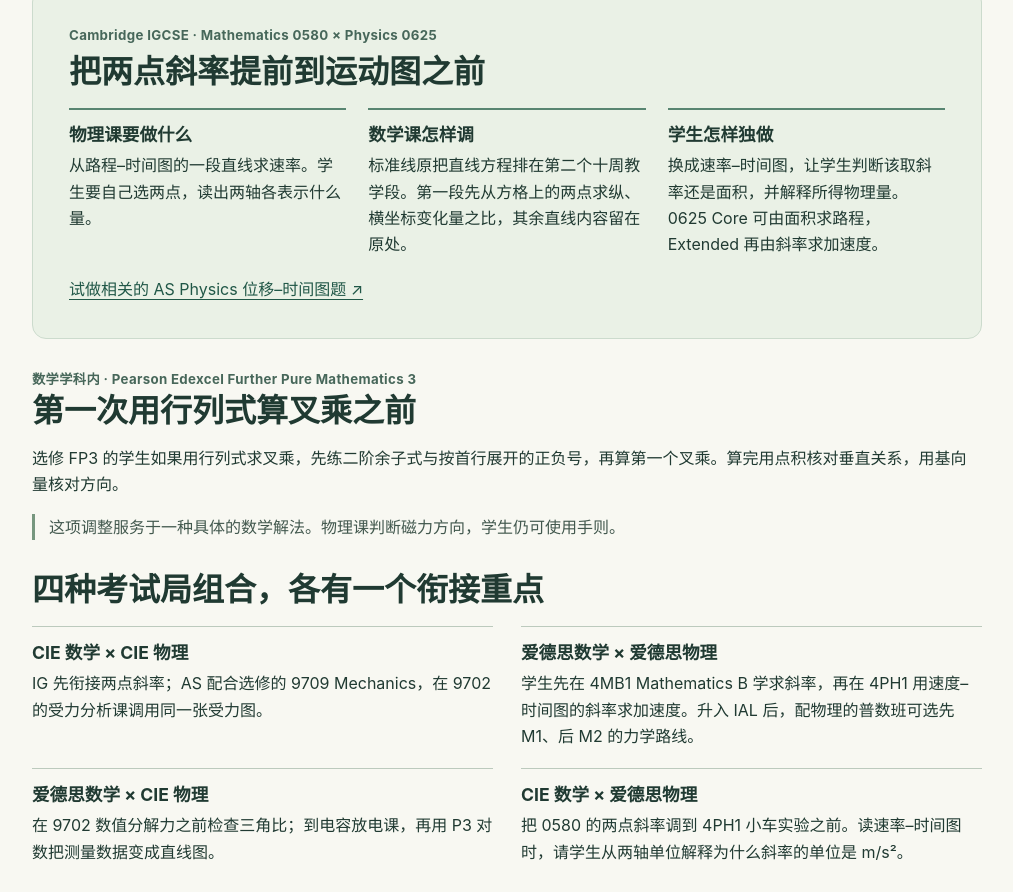
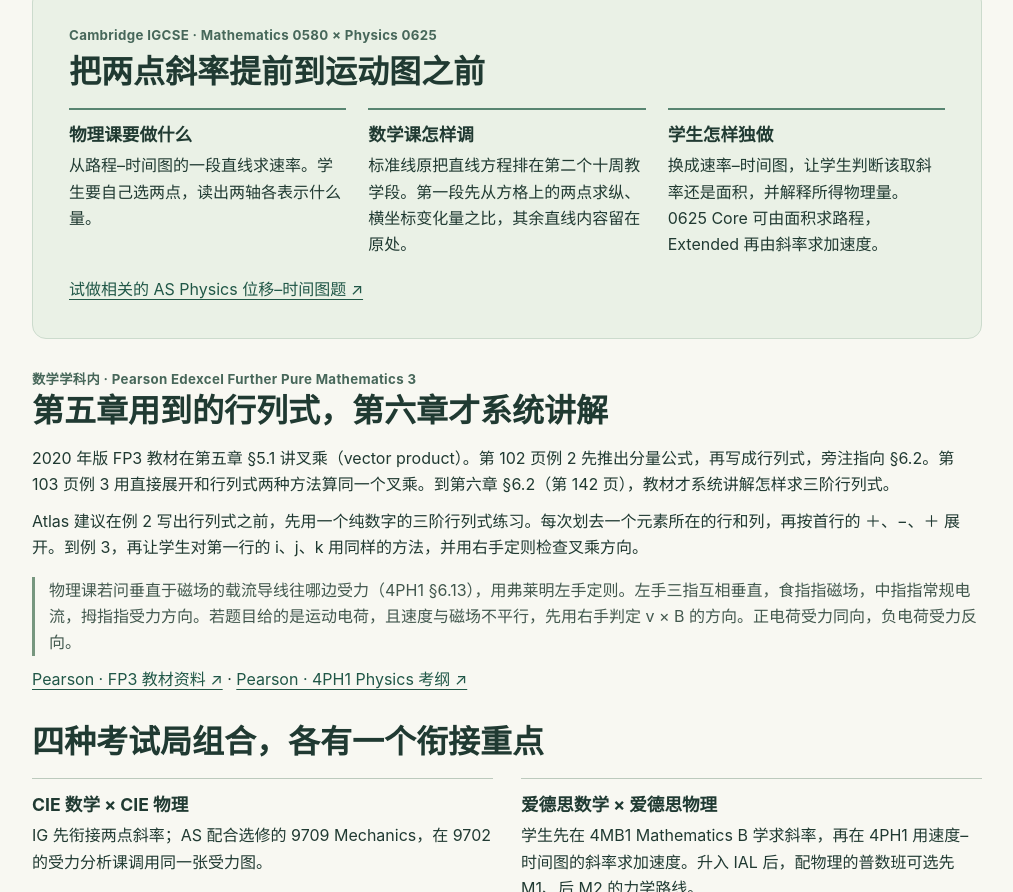
Before and after one commit to phytnesskun/A-Level-Atlas, a plain HTML site: page portfolio/teaching-plans/index.html in a window 1280 px wide. Shown: the part 381-1273 px from the top of the page, without its empty margins (133-1146 px from the left). Drawn offline with Linux system fonts and the light colour scheme.

Commit message:
Document the FP3 chapter sequence and distinguish magnetic force direction rules

```diff
--- a/portfolio/teaching-plans/index.html
+++ b/portfolio/teaching-plans/index.html
@@ -38,9 +38,11 @@
     </section>
     <section aria-labelledby="further">
       <p class="label" data-en="Within mathematics · Pearson Edexcel Further Pure Mathematics 3">数学学科内 · Pearson Edexcel Further Pure Mathematics 3</p>
-      <h2 id="further" data-en="Before the first vector product">第一次用行列式算叉乘之前</h2>
-      <p data-en="For students taking FP3 who use the determinant method, review two-by-two minors and the signs in a first-row expansion immediately before the first vector product. Check the result against both original vectors using dot products, then check its direction using the basis vectors.">选修 FP3 的学生如果用行列式求叉乘，先练二阶余子式与按首行展开的正负号，再算第一个叉乘。算完用点积核对垂直关系，用基向量核对方向。</p>
-      <p class="note" data-en="This placement supports one chosen mathematical method. A physics student can still determine the magnetic force direction with the hand rule.">这项调整服务于一种具体的数学解法。物理课判断磁力方向，学生仍可使用手则。</p>
+      <h2 id="further" data-en="Chapter 5 uses a determinant that Chapter 6 explains">第五章用到的行列式，第六章才系统讲解</h2>
+      <p data-en="In the 2020 FP3 Student Book, §5.1 introduces the vector product. Example 2 (p. 102) derives the component formula, writes it in determinant form and points ahead to §6.2. Example 3 (p. 103) calculates the same vector product directly and by a determinant. Chapter 6 teaches how to evaluate a 3 × 3 determinant in §6.2 (p. 142).">2020 年版 FP3 教材在第五章 §5.1 讲叉乘（vector product）。第 102 页例 2 先推出分量公式，再写成行列式，旁注指向 §6.2。第 103 页例 3 用直接展开和行列式两种方法算同一个叉乘。到第六章 §6.2（第 142 页），教材才系统讲解怎样求三阶行列式。</p>
+      <p data-en="In the Atlas teaching sequence, pause before the determinant in Example 2. Use a numerical 3 × 3 example to practise crossing out one row and one column, then expanding along the first row with signs +, −, +. Students can now use the same steps with i, j and k in Example 3 and check the direction of the vector product with the right-hand rule.">Atlas 建议在例 2 写出行列式之前，先用一个纯数字的三阶行列式练习。每次划去一个元素所在的行和列，再按首行的 ＋、−、＋ 展开。到例 3，再让学生对第一行的 i、j、k 用同样的方法，并用右手定则检查叉乘方向。</p>
+      <p class="note" data-en="For the force on a wire carrying current perpendicular to a magnetic field (Edexcel Physics 4PH1 §6.13), use Fleming’s left-hand rule. The first finger points along the field, the second finger along conventional current, and the thumb gives the force. For a charge moving at an angle other than 0° or 180° to the field, the right hand gives the direction of v × B. A positive charge feels a force in that direction and a negative charge in the opposite direction.">物理课若问垂直于磁场的载流导线往哪边受力（4PH1 §6.13），用弗莱明左手定则。左手三指互相垂直，食指指磁场，中指指常规电流，拇指指受力方向。若题目给的是运动电荷，且速度与磁场不平行，先用右手判定 v × B 的方向。正电荷受力同向，负电荷受力反向。</p>
+      <a href="https://qualifications.pearson.com/en/qualifications/edexcel-international-advanced-levels/mathematics-2018.resources.html" data-en="Pearson · FP3 textbook resources ↗">Pearson · FP3 教材资料 ↗</a> · <a href="https://qualifications.pearson.com/en/qualifications/edexcel-international-gcses/international-gcse-physics-2017.html" data-en="Pearson · 4PH1 Physics specification ↗">Pearson · 4PH1 Physics 考纲 ↗</a>
     </section>
     <section aria-labelledby="pairs">
       <h2 id="pairs" data-en="Four combinations of exam boards">四种考试局组合，各有一个衔接重点</h2>
```
